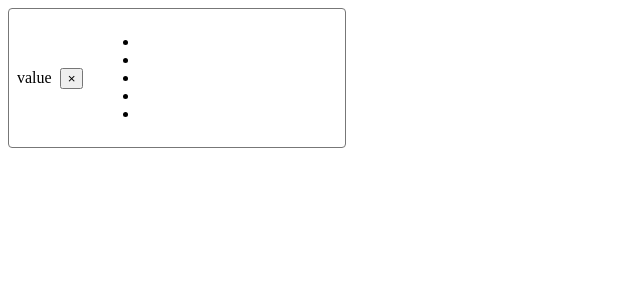
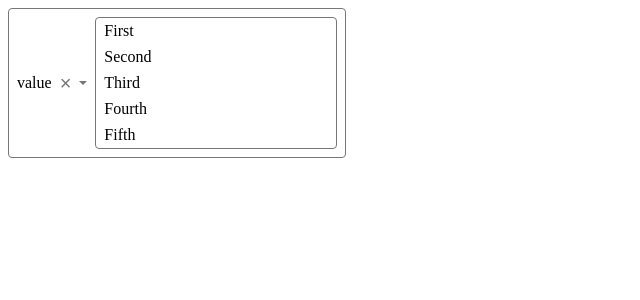
Before and after one commit to hamzatalha77/react-vite-typescript-select-components, a React (Vite) app: page / in a window 1280 px wide. Shown: the top 300 px of the page, without its empty margins (0-640 px from the left). Built offline with nearby package versions, Linux system fonts and the light colour scheme.

Commit message:
select commit

```diff
--- a/src/App.tsx
+++ b/src/App.tsx
@@ -1,4 +1,5 @@
 import { Select } from './Select'
+
 const options = [
   { label: 'First', value: 1 },
   { label: 'Second', value: 2 },
--- a/src/Select.tsx
+++ b/src/Select.tsx
@@ -15,10 +15,10 @@ export function Select({ value, onChange, options }: SelectProps) {
       <span className={styles.value}>value</span>
       <button className={styles['clear-btn']}>&times;</button>
       <div className={styles.caret}></div>
-      <ul className={styles.options}>
+      <ul className={`${styles.options} ${styles.show}`}>
         {options.map((option) => (
           <li key={option.label} className={styles.option}>
-            {options.label}
+            {option.label}
           </li>
         ))}
       </ul>
--- a/src/select.module.css
+++ b/src/select.module.css
@@ -13,3 +13,58 @@
 .container:focus {
   border-color: hsl(200, 100%, 50%);
 }
+.value {
+  flex-grow: 1;
+}
+.clear-btn {
+  background: none;
+  color: #777;
+  border: none;
+  outline: none;
+  cursor: pointer;
+  padding: 0;
+  font-size: 1.25em;
+}
+.clear-btn:focus,
+.clear-btn:hover {
+  color: #333;
+}
+.divider {
+  background-color: #777;
+  align-self: stretch;
+  width: 0.05em;
+}
+.caret {
+  translate: 0 25%;
+  border: 0.25em solid transparent;
+  border-top-color: #777;
+}
+.options {
+  margin: 0;
+  padding: 0;
+  list-style: none;
+  display: none;
+  max-height: 15em;
+  overflow-y: auto;
+  border: 0.05em solid #777;
+  border-radius: 0.25em;
+  width: 100%;
+  left: 0;
+  top: calc(100%+0.25em);
+  background-color: white;
+  z-index: 100;
+}
+.options.show {
+  display: block;
+}
+.option {
+  padding: 0.25em 0.5em;
+  cursor: pointer;
+}
+.option.highlighted {
+  background-color: hsl(200, 100%, 50%);
+  color: white;
+}
+.option.selected {
+  background-color: hsl(200, 100%, 70%);
+}
```
